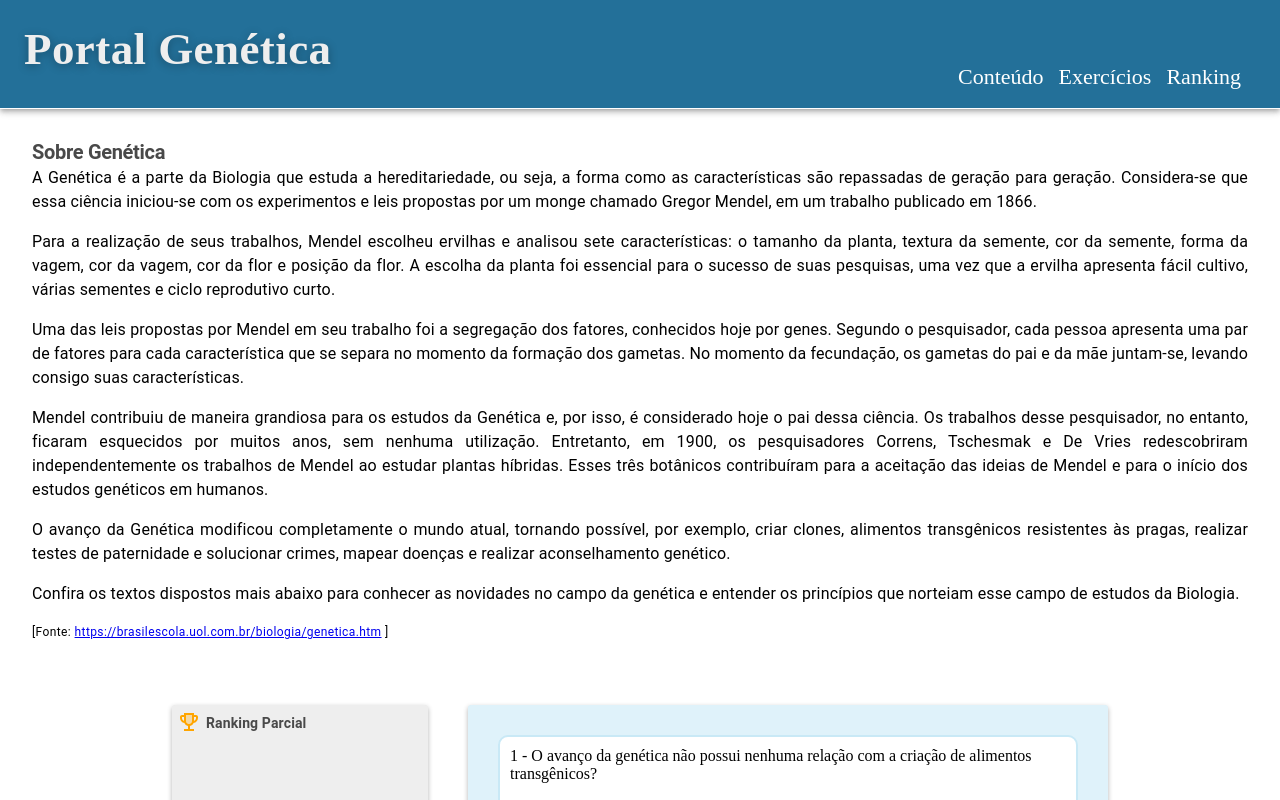
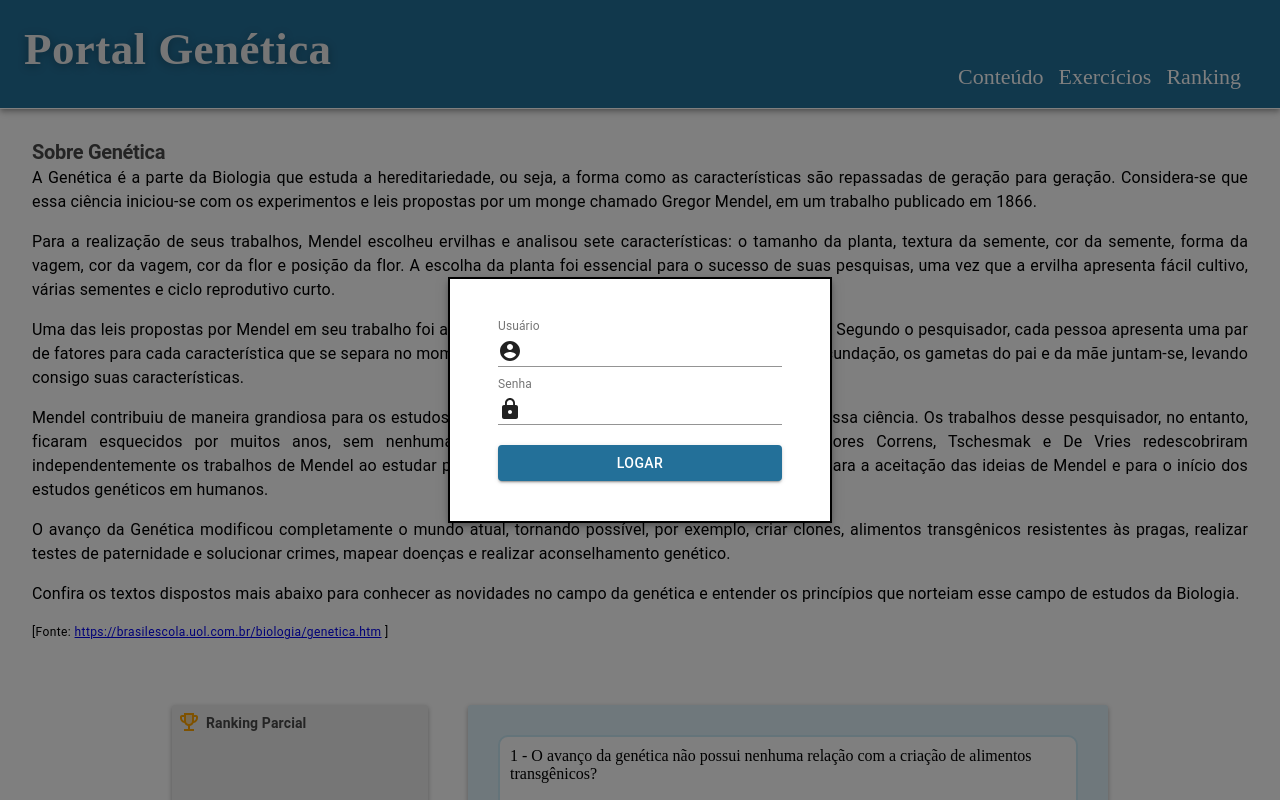
Before and after one commit to KesleyK/pilc-webdashboard-2020, a React (Create React App) app: page / in a window 1280 px wide. Shown: the top 800 px of the page. Built offline with nearby package versions, Linux system fonts and the light colour scheme.

Commit message:
adicionando - fluxo login

```diff
--- a/package.json
+++ b/package.json
@@ -5,9 +5,11 @@
   "dependencies": {
     "@material-ui/core": "^4.11.0",
     "@material-ui/icons": "^4.9.1",
+    "@material-ui/lab": "^4.0.0-alpha.56",
     "@testing-library/jest-dom": "^5.11.4",
     "@testing-library/react": "^11.1.0",
     "@testing-library/user-event": "^12.1.10",
+    "axios": "^0.21.0",
     "react": "^17.0.1",
     "react-dom": "^17.0.1",
     "react-scripts": "4.0.0",
--- a/src/App.js
+++ b/src/App.js
@@ -3,6 +3,7 @@ import ThemeProvider from "@material-ui/styles/ThemeProvider";
 import Appbar from "./components/Appbar";
 import GeneticsContent from "./components/GeneticsContent";
 import Exercises from "./components/Exercises";
+import Login from "./components/Login";
 
 import theme from "./theme";
 
@@ -10,6 +11,7 @@ class App extends Component {
   render() {
     return (
       <ThemeProvider theme={theme}>
+        <Login />
         <Appbar />
         <GeneticsContent />
         <Exercises />
--- /dev/null
+++ b/src/components/Login/index.js
@@ -0,0 +1,115 @@
+import React, { useState } from "react";
+import Modal from "@material-ui/core/Modal";
+import Backdrop from "@material-ui/core/Backdrop";
+import Fade from "@material-ui/core/Fade";
+import TextField from "@material-ui/core/TextField";
+import Button from "@material-ui/core/Button";
+import LockIcon from "@material-ui/icons/Lock";
+import AccountCircle from "@material-ui/icons/AccountCircle";
+import InputAdornment from "@material-ui/core/InputAdornment";
+import Alert from "@material-ui/lab/Alert";
+import LinearProgress from "@material-ui/core/LinearProgress";
+import axios from "../../services/axios-instance";
+
+import useStyles from "./styles";
+
+export default function TransitionsModal() {
+  const classes = useStyles();
+  const [open, setOpen] = useState(true);
+  const [account, setAccount] = useState("");
+  const [password, setPassword] = useState("");
+  const [errorMessage, setErrorMessage] = useState("");
+  const [loading, setLoading] = useState(false);
+
+  const handleClose = () => {
+    setOpen(false);
+  };
+
+  const onPostFormHandler = async () => {
+    setErrorMessage("");
+    setLoading(true);
+
+    const bodyFormData = new FormData();
+    bodyFormData.append("class", "Auth");
+    bodyFormData.append("function", "login");
+    bodyFormData.append("email", "admin");
+    bodyFormData.append("senha", password);
+    bodyFormData.append("conta", account);
+
+    axios
+      .post("/", bodyFormData)
+      .then(function (res) {
+        setLoading(false);
+        handleClose();
+      })
+      .catch(function (res) {
+        setErrorMessage("Usuário não encontrado.");
+        setLoading(false);
+      });
+  };
+
+  const errorAlert = errorMessage ? (
+    <Alert severity="error" className={classes.alert}>
+      {errorMessage}
+    </Alert>
+  ) : null;
+
+  const linearProgress = loading ? (
+    <LinearProgress className={classes.linearProgress} />
+  ) : null;
+
+  return (
+    <div>
+      <Modal
+        aria-labelledby="transition-modal-title"
+        aria-describedby="transition-modal-description"
+        className={classes.modal}
+        open={open}
+        closeAfterTransition
+        BackdropComponent={Backdrop}
+        BackdropProps={{
+          timeout: 500,
+        }}
+      >
+        <Fade in={open}>
+          <div className={classes.paper}>
+            {errorAlert}
+            <TextField
+              className={classes.margin}
+              onChange={(e) => setAccount(e.target.value)}
+              label="Usuário"
+              InputProps={{
+                startAdornment: (
+                  <InputAdornment position="start">
+                    <AccountCircle />
+                  </InputAdornment>
+                ),
+              }}
+            />
+            <TextField
+              className={classes.margin}
+              onChange={(e) => setPassword(e.target.value)}
+              label="Senha"
+              InputProps={{
+                startAdornment: (
+                  <InputAdornment position="start">
+                    <LockIcon />
+                  </InputAdornment>
+                ),
+              }}
+            />
+            <Button
+              variant="contained"
+              color="primary"
+              className={classes.button}
+              onClick={() => onPostFormHandler()}
+            >
+              Logar
+            </Button>
+            {linearProgress}
+          </div>
+        </Fade>
+      </Modal>
+    </div>
+  );
+}
--- /dev/null
+++ b/src/components/Login/styles.js
@@ -0,0 +1,33 @@
+import { makeStyles } from "@material-ui/core/styles";
+
+export default makeStyles((theme) => ({
+  modal: {
+    display: "flex",
+    alignItems: "center",
+    justifyContent: "center",
+  },
+  paper: {
+    display: "flex",
+    flexDirection: "column",
+    width: "30%",
+    backgroundColor: theme.palette.background.paper,
+    border: "2px solid #000",
+    boxShadow: theme.shadows[5],
+    padding: theme.spacing(5, 6, 5),
+    "&:focus": {
+      outline: "none",
+    },
+  },
+  margin: {
+    marginBottom: 10,
+  },
+  button: {
+    marginTop: 10,
+  },
+  alert: {
+    marginBottom: 20,
+  },
+  linearProgress: {
+    marginTop: 10,
+  },
+}));
--- /dev/null
+++ b/src/services/axios-instance.js
@@ -0,0 +1,6 @@
+import axios from "axios";
+
+export default axios.create({
+  baseURL: "http://genetica.opessoa.com.br/api/",
+  headers: { "Content-Type": "multipart/form-data" },
+});
```
Also changed, not shown: 1 other file (tests, documents, lock files or other folders).
